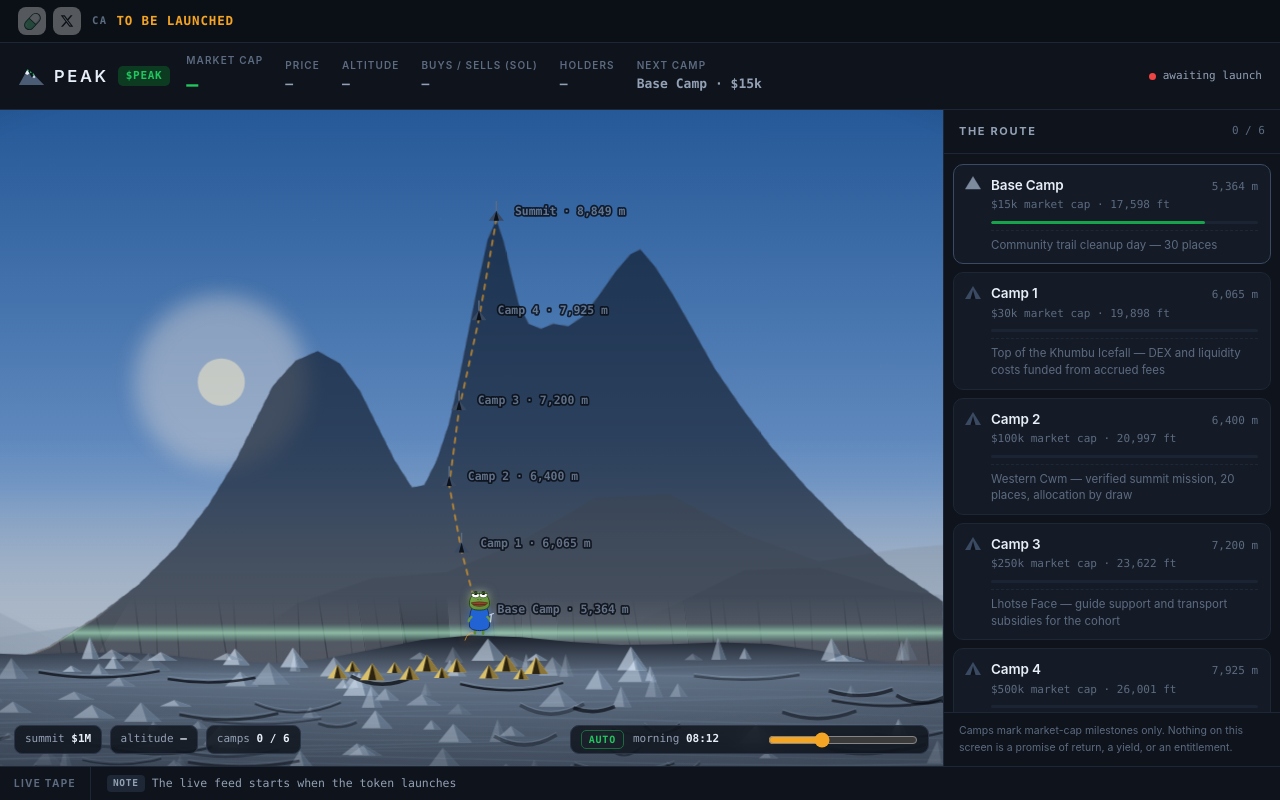
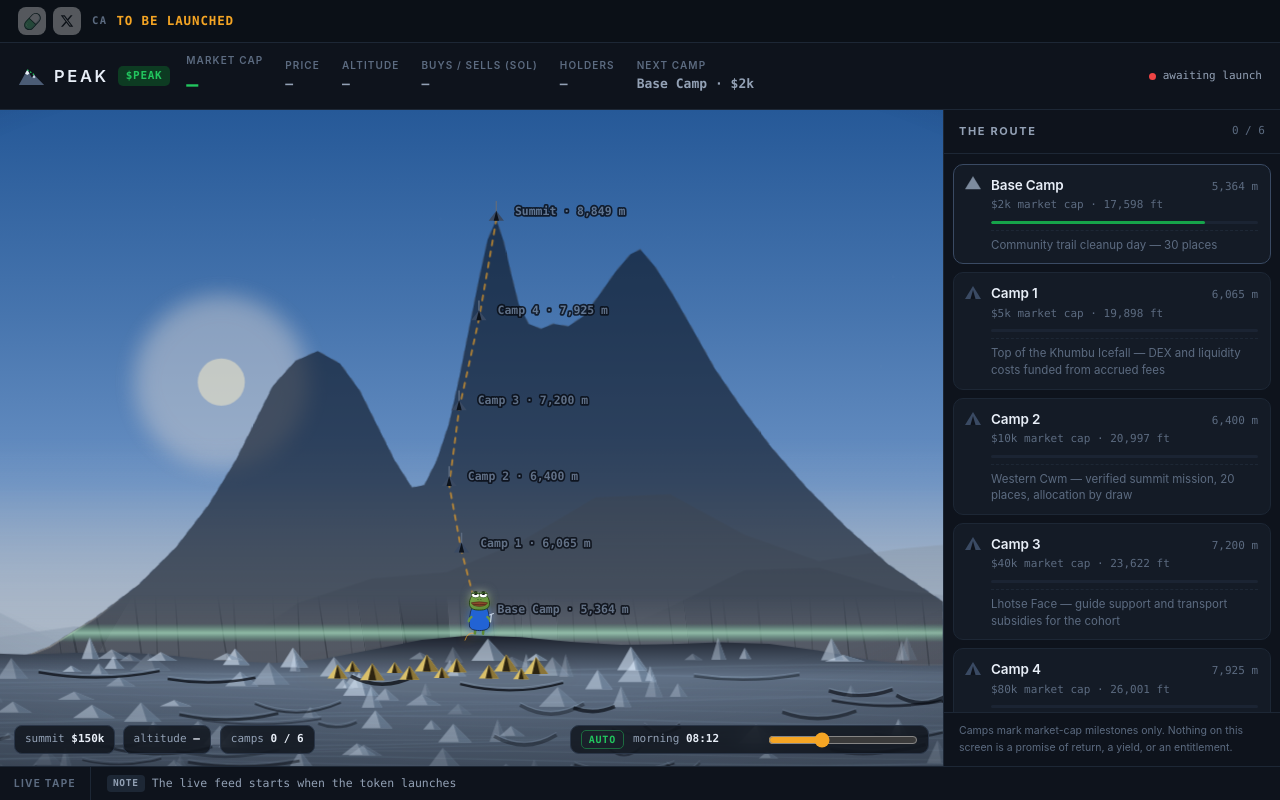
Before and after one commit to marshicode/peak, a website: page index.html in a window 1280 px wide. Drawn offline with Linux system fonts and the light colour scheme; no server answers.

Commit message:
Lower the route: Base Camp $2k, then $5k / $10k / $40k / $80k / Summit $150k
The old ladder ran to $1M, which put every camp out of reach of a new token. The
milestones are now $2,000 / $5,000 / $10,000 / $40,000 / $80,000 / $150,000.

Only CONFIG.camps[].mc changed; the altitudes, graphic positions and unlock
promises are untouched. Everything else derives from those six numbers — the
ladder, the summit readout in the scene HUD (which was already reading the
highest milestone rather than a constant), and the next-camp line.

Two things that did NOT follow automatically and would have shipped broken:

- state.mc, the climber's starting position, was 12000. That sat below the old
  $15,000 Base Camp, but ABOVE the new Camp 2, so the page would have loaded
  showing "3 / 6 camps" with three milestones already lit. Now 1600, just below
  Base Camp. The reset handler carried the same literal and is fixed with it.
- CONFIG.scaleMax still said 1000000 with the comment "Set to your last camp".
  Nothing reads it — verified by grep — so it could not break anything, but the
  comment invites someone to set it and expect an effect. Updated to 150000 and
  the comment now says plainly that nothing reads it.

audit2 read its thresholds from a hardcoded list, so lowering the ladder would
have left it asserting the old route and still passing. It now reads them from
CONFIG.camps, and asserts the reset position is below the first camp rather than
against a literal.

```diff
--- a/index.html
+++ b/index.html
@@ -563,23 +563,27 @@ const CONFIG = {
   trailheadAlt: 2860,
   summitAlt: 8849,
 
-  /* Highest market cap the climb can reach. Set to your last camp. */
-  scaleMax: 1000000,
+  /* Highest market cap the climb can reach.
+     NOTHING READS THIS. The ladder and the summit readout both derive from the
+     last camp's `mc` below, which is why lowering the route to $150k needed no
+     change here to work. It is kept in step anyway so the two cannot disagree if
+     something starts reading it — but do not "set" it expecting an effect. */
+  scaleMax: 150000,
 
   /* The route. `f` is graphic position up the mountain (0 = trailhead, 1 = summit).
      Thresholds are market cap. Altitudes are the real ones. */
   camps: [
-    { id:'bc',  name:'Base Camp', alt:5364, mc:15000,   f:0.16, x:386,
+    { id:'bc',  name:'Base Camp', alt:5364, mc:2000,    f:0.16, x:386,
       unlock:'Community trail cleanup day — 30 places' },
-    { id:'c1',  name:'Camp 1',    alt:6065, mc:30000,   f:0.30, x:372,
+    { id:'c1',  name:'Camp 1',    alt:6065, mc:5000,    f:0.30, x:372,
       unlock:'Top of the Khumbu Icefall — DEX and liquidity costs funded from accrued fees' },
-    { id:'c2',  name:'Camp 2',    alt:6400, mc:100000,  f:0.44, x:362,
+    { id:'c2',  name:'Camp 2',    alt:6400, mc:10000,   f:0.44, x:362,
       unlock:'Western Cwm — verified summit mission, 20 places, allocation by draw' },
-    { id:'c3',  name:'Camp 3',    alt:7200, mc:250000,  f:0.60, x:370,
+    { id:'c3',  name:'Camp 3',    alt:7200, mc:40000,   f:0.60, x:370,
       unlock:'Lhotse Face — guide support and transport subsidies for the cohort' },
-    { id:'c4',  name:'Camp 4',    alt:7925, mc:500000,  f:0.79, x:386,
+    { id:'c4',  name:'Camp 4',    alt:7925, mc:80000,   f:0.79, x:386,
       unlock:'South Col — gear partners and a trail-restoration grant' },
-    { id:'sum', name:'Summit',    alt:8849, mc:1000000, f:1.00, x:400,
+    { id:'sum', name:'Summit',    alt:8849, mc:150000,  f:1.00, x:400,
       unlock:'8,849 m — flagship expedition plus scholarship places' }
   ],
 
@@ -866,7 +870,11 @@ const DEMO = new URLSearchParams(location.search).has('demo');
    State
    ===================================================================== */
 const state = {
-  mc: 12000, mcShown: 12000, price: 0,
+  /* The climber's starting position, just below Base Camp ($2,000) so nothing
+     has been reached yet. It used to be 12000, which was below the old $15,000
+     Base Camp — lowering the ladder without lowering this would have loaded the
+     page showing "3 / 6 camps". */
+  mc: 1600, mcShown: 1600, price: 0,
   buys: 0, sells: 0, holders: 0,
   buySol: 0, sellSol: 0,
   reached: new Set(),
@@ -2093,7 +2101,7 @@ $('sky-toggle').addEventListener('click', () => {
 
 $('btn-reset').addEventListener('click', () => {
   stopFeed();
-  state.mc = 12000; state.mcShown = 12000;
+  state.mc = 1600; state.mcShown = 1600;
   state.buys = 0; state.sells = 0; state.holders = 0;
   state.buySol = 0; state.sellSol = 0;
   lastBuys = 0; lastSells = 0; lastBuySol = 0; lastSellSol = 0;
```
Also changed, not shown: README.md.
